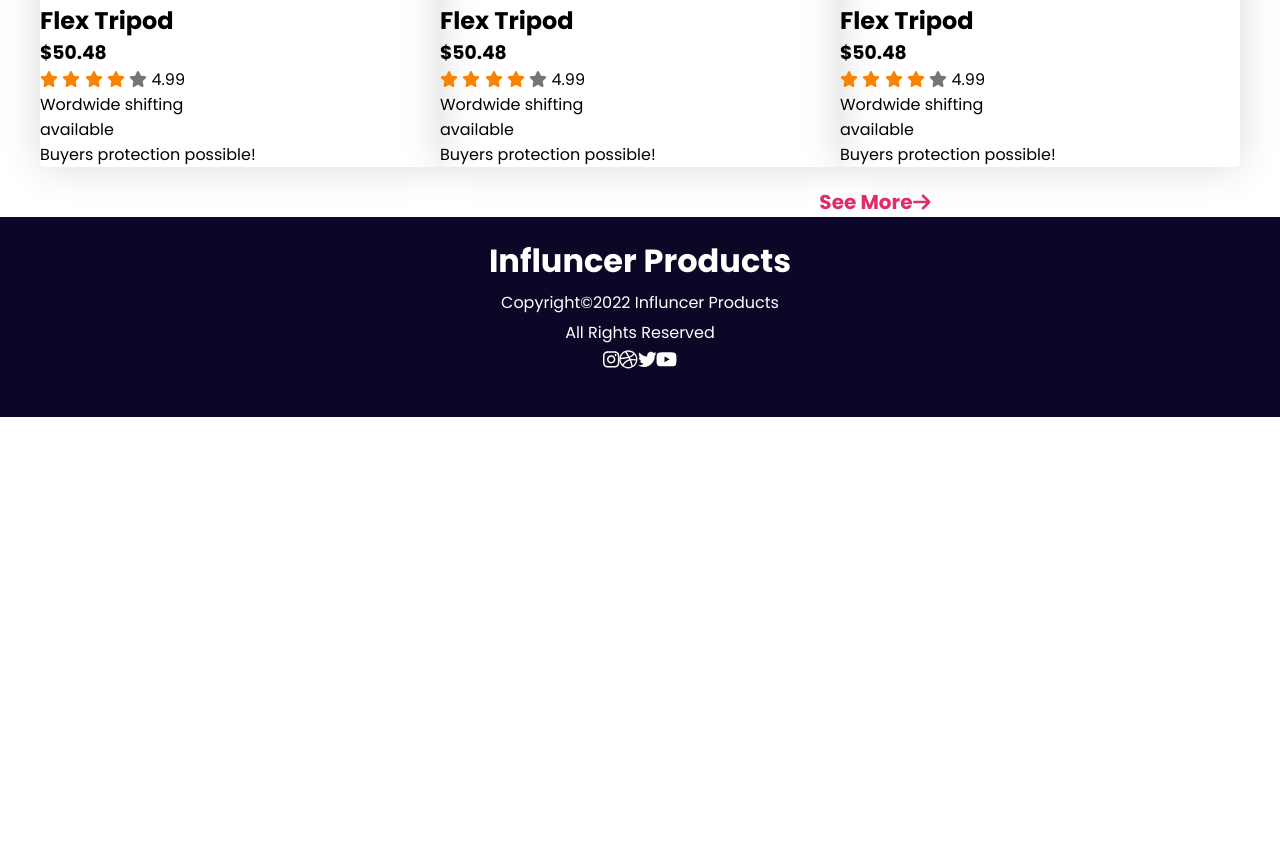
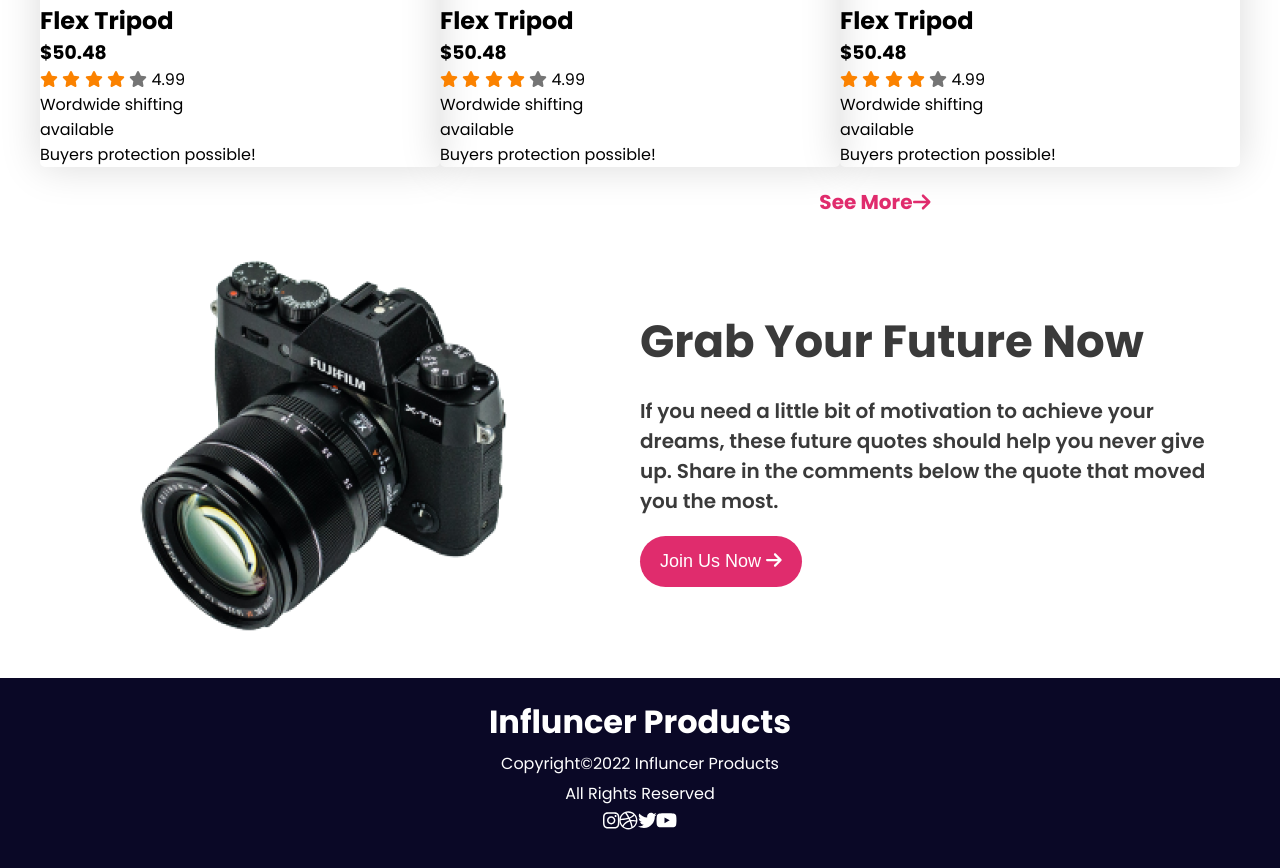
Before and after one commit to Razib2019/influencer-gears, a plain HTML site: page index.html in a window 1280 px wide. Shown: the part 1805-2673 px from the top of the page. Before the commit the page ends 2222 px from the top, so only its background shows below. Drawn offline with Linux system fonts and the light colour scheme.

Commit message:
last section added

```diff
--- a/index.html
+++ b/index.html
@@ -267,6 +267,19 @@
         <div class="see-more">
             <p>See More<span><i class="fas fa-arrow-right"></i></span></p>
         </div>
+        <section class="container">
+            <div class="influencer">
+                <div class="influencer-right">
+                    <img src="./images/main-camera.png" alt="">
+                </div>
+                <div class=" influencer-left">
+                    <h1>Grab Your Future Now</h1>
+                    <p>If you need a little bit of motivation to achieve your dreams, these future quotes should help
+                        you never give up. Share in the comments below the quote that moved you the most. </p>
+                    <button class="primary-button">Join Us Now <span><i class="fas fa-arrow-right"></i></span></button>
+                </div>
+            </div>
+        </section>
     </main>
     <!-- Main End -->
     <!-- Footer Start -->
```
Also changed, not shown: images/person-4.png (added).
